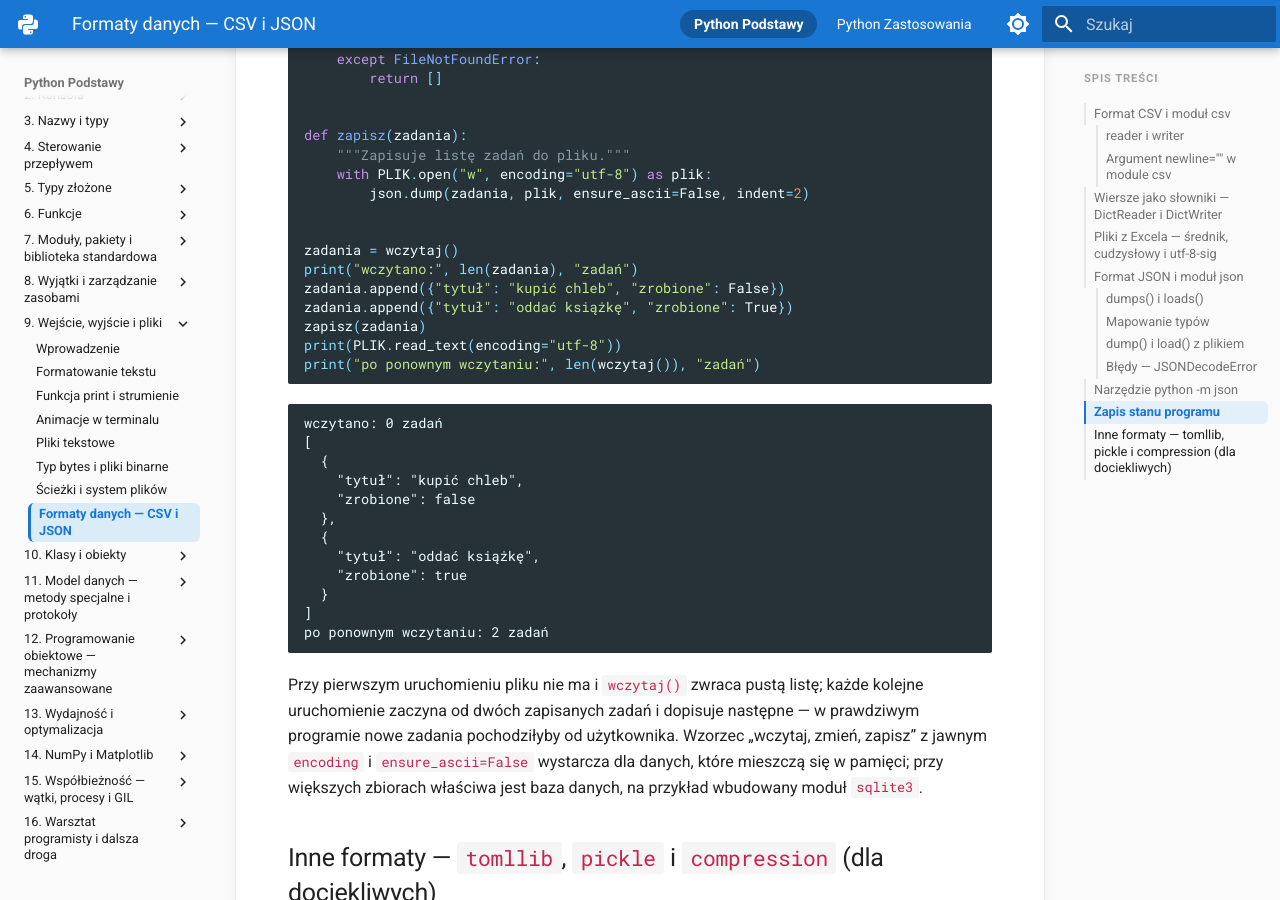
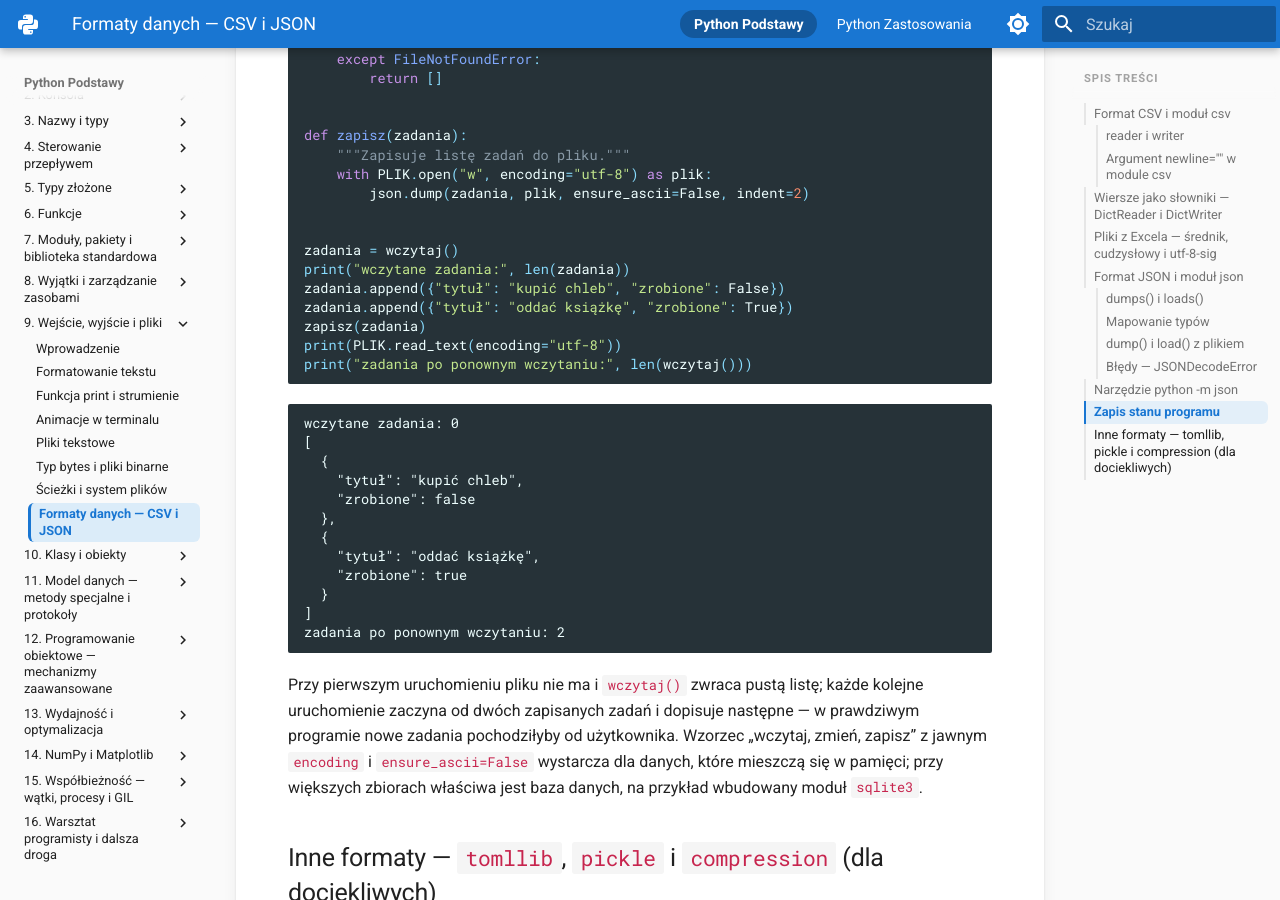
Before and after one commit to witoldprzygoda/python-notatki, an MkDocs documentation site: the page built from docs/09-wejscie-wyjscie/csv-i-json.md, in a window 1280 px wide and 900 px high, scrolled down 8811 px. Built offline with MkDocs 1.6.1 and Material for MkDocs 9.7.7, drawn with Linux system fonts in a browser that asks for light colours; some of the changed text lies outside the part shown.

Commit message:
Print counts in chapter 9 examples after a label
Outputs such as "2 wierszy", "4 wierszy, 8 słów", "2 zadań" and
"32 bajtów" used the wrong Polish numeral form. The examples now print
the number after a label with a colon, as the W09 slide deck does.
Outputs checked on CPython 3.14.8 (verify_page.py; the pipe in
PowerShell 7.6.6 and Git Bash 5.3.15).

Co-Authored-By: Claude Opus 5.5 <noreply@anthropic.com>

````diff
--- a/docs/09-wejscie-wyjscie/csv-i-json.md
+++ b/docs/09-wejscie-wyjscie/csv-i-json.md
@@ -328,16 +328,16 @@ def zapisz(zadania):
 
 
 zadania = wczytaj()
-print("wczytano:", len(zadania), "zadań")
+print("wczytane zadania:", len(zadania))
 zadania.append({"tytuł": "kupić chleb", "zrobione": False})
 zadania.append({"tytuł": "oddać książkę", "zrobione": True})
 zapisz(zadania)
 print(PLIK.read_text(encoding="utf-8"))
-print("po ponownym wczytaniu:", len(wczytaj()), "zadań")
+print("zadania po ponownym wczytaniu:", len(wczytaj()))
 ```
 
 ```{ .text .no-copy }
-wczytano: 0 zadań
+wczytane zadania: 0
 [
   {
     "tytuł": "kupić chleb",
@@ -348,7 +348,7 @@ wczytano: 0 zadań
     "zrobione": true
   }
 ]
-po ponownym wczytaniu: 2 zadań
+zadania po ponownym wczytaniu: 2
 ```
 
 Przy pierwszym uruchomieniu pliku nie ma i `wczytaj()` zwraca pustą listę; każde kolejne uruchomienie zaczyna od dwóch zapisanych zadań i dopisuje następne — w prawdziwym programie nowe zadania pochodziłyby od użytkownika. Wzorzec „wczytaj, zmień, zapisz” z jawnym `encoding` i `ensure_ascii=False` wystarcza dla danych, które mieszczą się w pamięci; przy większych zbiorach właściwa jest baza danych, na przykład wbudowany moduł `sqlite3`.
````
Also changed, not shown: other parts of docs/09-wejscie-wyjscie/csv-i-json.md (+2 -2 lines), docs/09-wejscie-wyjscie/pliki-tekstowe.md (+4 -4 lines), docs/09-wejscie-wyjscie/print-i-strumienie.md (+2 -2 lines).
